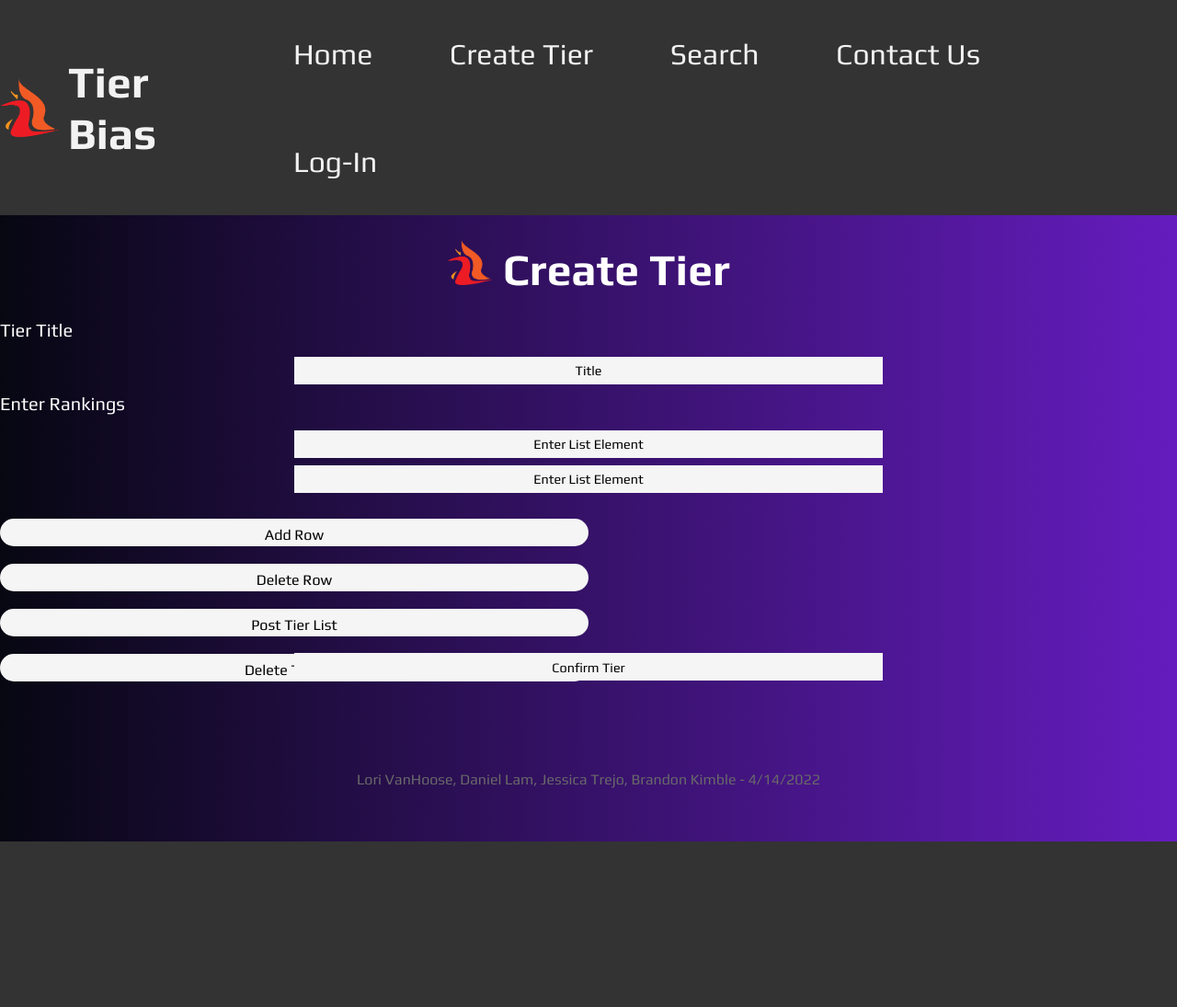
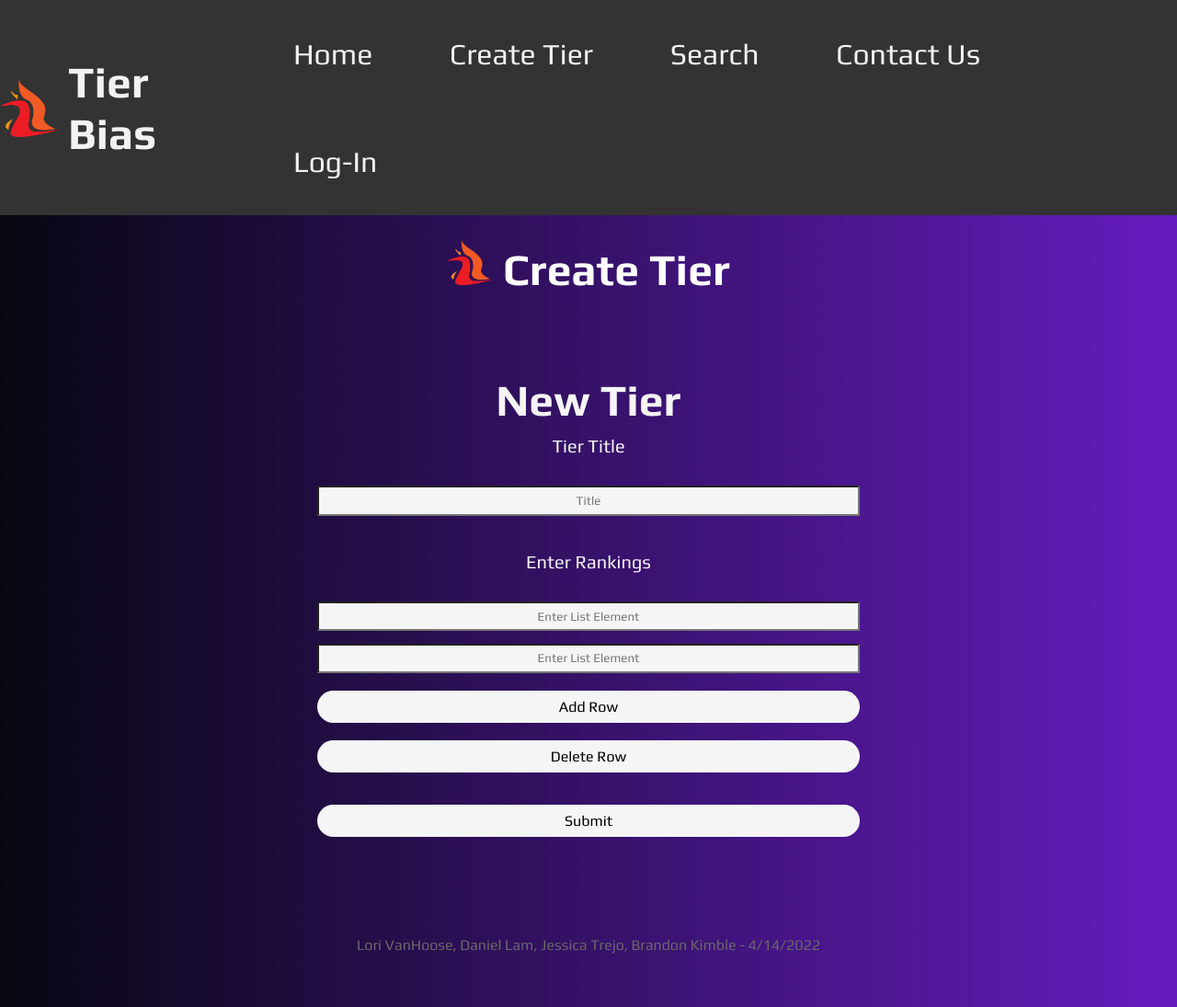
Before and after one commit to daniellam-x/tier-bias, a PHP site: page /createtier.php in a window 1280 px wide. Shown: the whole page at 92% size. Before the commit the page ends 915 px from the top, so only its background shows below. Run offline with PHP 8.4, Linux system fonts and the light colour scheme.

Commit message:
made create tier more interactive
added php for create tier, jquery code for dynamic html

```diff
--- a/createtier.php
+++ b/createtier.php
@@ -1,5 +1,3 @@
-
-
 <!DOCTYPE html>
 
 <html lang="en">
@@ -9,8 +7,9 @@
     <link rel="stylesheet" href="./styles/base.css">
     <link rel="stylesheet" href="./styles/createtier.css">
     <link rel="icon" href="images/logo.png">
-    <script defer src="createtierscript.js"></script>
+    <!-- <script defer src="createtierscript.js"></script> -->
     <link href="https://fonts.googleapis.com/css2?family=Play:wght@400;700&display=swap" rel="stylesheet">
+    <script src="https://ajax.googleapis.com/ajax/libs/jquery/3.6.0/jquery.min.js"></script>
     <meta charset="UTF-8">
     <meta name="description" content="Tier Bias, a new social media">
     <meta name="author" content="Lori VanHoose, Daniel Lam, Jessica Trejo, Brandon Kimble">
@@ -43,7 +42,8 @@
             Create Tier
         </h1>
     </div>
-
+    <div class="tierform">
+        <h1>New Tier</h1>
         <?php
 
 
@@ -51,47 +51,31 @@
             if (isset($_POST["confirm"])) {
                 thanksPage();
             } else {
-            tierForm ();
+                tierForm();
             }
 
 
-        #######################################################################
+            // #######################################################################
 
             function tierForm ()
             {
                 $script = $_SERVER['PHP_SELF'];
 
-            print <<<FORM
-                <form method = "post" action = "$script">
-                    <label for="title">Tier Title</label><br><br>
-                    <input type="text" id="title" value="Title"><br><br>
-                    <label for="row" id="rowlabel">Enter Rankings</label><br><br>
-                    <input type="text" id="row" value="Enter List Element"><br><br>
-                    <input type="text" id="row" value="Enter List Element"><br><br><br>
-                    <button>Add Row</button><br><br>
-                    <button>Delete Row</button><br><br>
-                    <button>Post Tier List</button><br><br>
-                    <button>Delete Tier List</button>
-                    <input type="submit" name="confirm" value="Confirm Tier"><br><br>
-                </form>
-            FORM;
+                echo "<form method = 'post' action = '$script'>";
+                echo "  <div id='form-contents'>";
+                echo "  </div>";
+                echo '</form>';
             }
 
-        #######################################################################
+            // #######################################################################
 
             function thanksPage() {
-            print <<<PAGE3
-
-                <h2>
-                    Your tier has been submitted.
-                </h2>
-
-            PAGE3;
+               echo "Your tier has been submitted";
             }
 
 
         ?>
-
+    </div>
 
     <div class="footer">
         <p>
@@ -99,6 +83,7 @@
         </p>
     </div>
 
+    <script src="./scripts/createtierscripts.js"></script>
 </body>
 
 </html>
--- a/styles/createtier.css
+++ b/styles/createtier.css
@@ -8,12 +8,23 @@
     background: whitesmoke;
     font-family: 'Play',
         sans-serif;
-    font-size: .9em;
+
+    display: block;
+
+    text-align: center;
+
+    width: 50%;
+    min-width: 100px;
+
+    margin: auto;
+
     padding: .5em;
     margin-top: 1em;
 
-    width: 50%;
-    min-width: 100px;
+    /* font-size: .9em;
+
+
+
 
     height: 2%;
     min-height: 30px;
@@ -24,7 +35,7 @@
     position: absolute;
     left: 50%;
     -ms-transform: translate(-50%, -50%);
-    transform: translate(-50%, -50%);
+    transform: translate(-50%, -50%); */
 }
 
 button {
@@ -47,6 +58,26 @@
     box-shadow: 3px 2px 22px 1px rgba(0, 0, 0, 0.30);
 }
 
+input[type=submit] {
+    background: whitesmoke;
+    font-family: 'Play',
+        sans-serif;
+    font-size: 1em;
+    padding: .5em;
+    border-radius: 2em;
+    border: none;
+
+    width: 50%;
+    min-width: 100px;
+    height: 2%;
+    min-height: 30px;
+}
+
+input[type=submit]:active {
+    transform: scale(0.95);
+    box-shadow: 3px 2px 22px 1px rgba(0, 0, 0, 0.30);
+}
+
 .tierform {
     font-family: 'Play',
         sans-serif;
```
Also changed, not shown: createtier.html (+15 -10 lines), scripts/createtierscripts.js (+94 -0 lines). Lines whose indentation alone changed are shown as unchanged.
